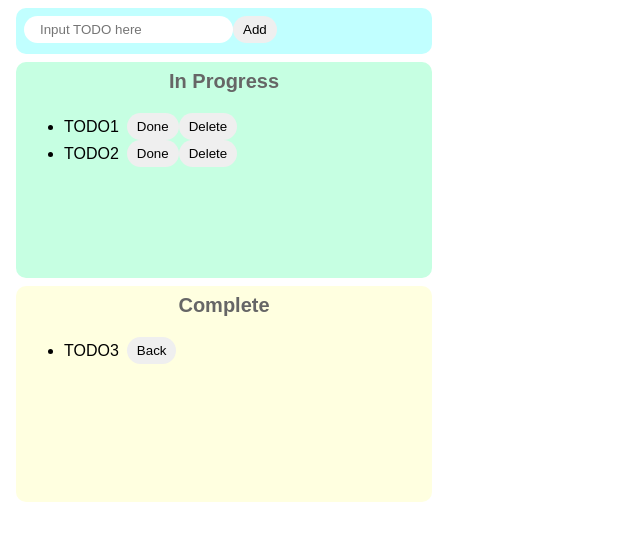
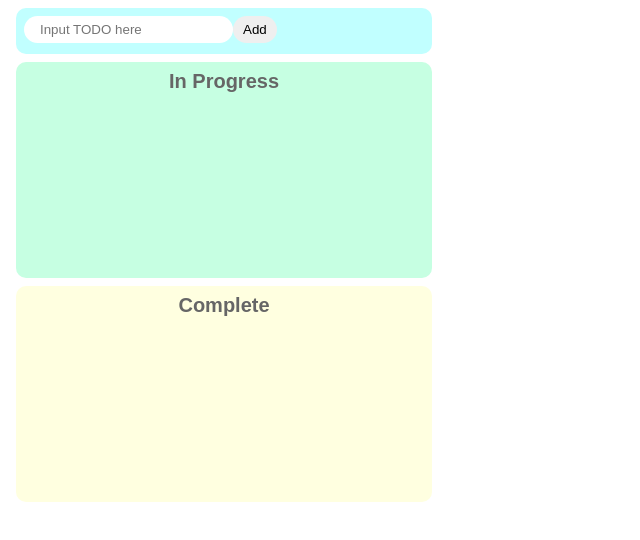
Before and after one commit to hirooutdoor/react-todo, a React (Create React App) app: page / in a window 1280 px wide. Shown: the top 540 px of the page, without its empty margins (0-640 px from the left). Built offline with nearby package versions, Linux system fonts and the light colour scheme.

Commit message:
remove objects in arrays

```diff
--- a/src/App.jsx
+++ b/src/App.jsx
@@ -3,8 +3,8 @@ import "./styles.css";
 
 export const App = () => {
   const [todoText, setTodoText] = useState("");
-  const [inProgressTodo, setInprogressTodo] = useState(["TODO1", "TODO2"]);
-  const [completeTodo, setCompleteTodo] = useState(["TODO3"]);
+  const [inProgressTodo, setInprogressTodo] = useState([]);
+  const [completeTodo, setCompleteTodo] = useState([]);
 
   const handleChange = (event) => setTodoText(event.target.value);
 
```
